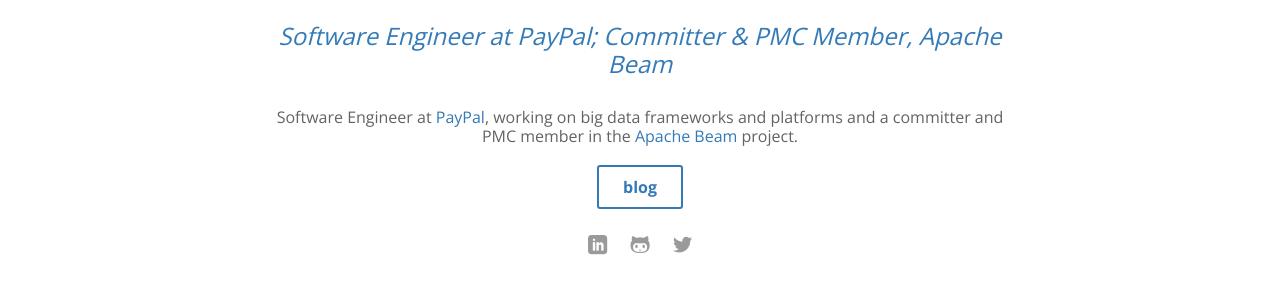
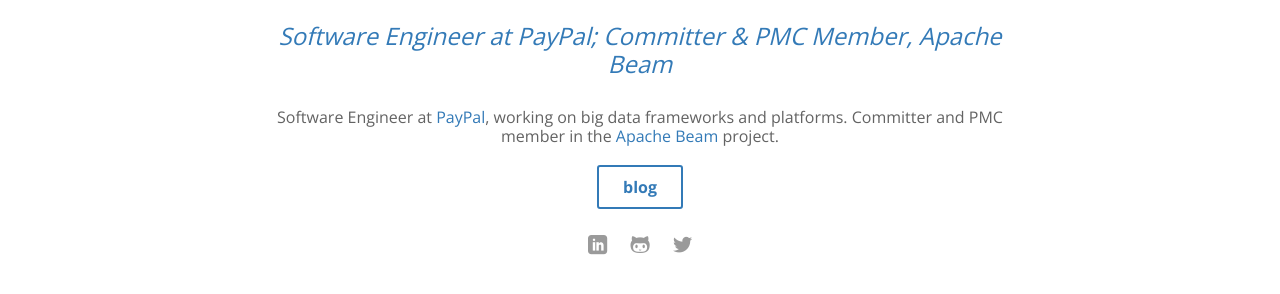
Before and after one commit to aviemzur/aviemzur.github.io, a Jekyll site: the page built from index.html, in a window 1280 px wide. Shown: the part 487-781 px from the top of the page. Built offline with Jekyll 4.4.1, drawn with Linux system fonts in a browser that asks for light colours; some web fonts are replaced.

Commit message:
Update bio

```diff
--- a/_config.yml
+++ b/_config.yml
@@ -9,7 +9,7 @@ favicon: /images/favicon.ico
 author:
   name      : Aviem Zur
   job       : Software Engineer at PayPal; Committer & PMC Member, Apache Beam
-  bio       : Software Engineer at <a href="https://www.paypal.com/">PayPal</a>, working on big data frameworks and platforms and a committer and PMC member in the <a href="https://beam.apache.org">Apache Beam</a> project.
+  bio       : Software Engineer at <a href="https://www.paypal.com/">PayPal</a>, working on big data frameworks and platforms. Committer and PMC member in the <a href="https://beam.apache.org">Apache Beam</a> project.
   thumb     : /images/aviemzur.png
   github    : https://github.com/aviemzur
   twitter   : https://twitter.com/aviemzur
```
